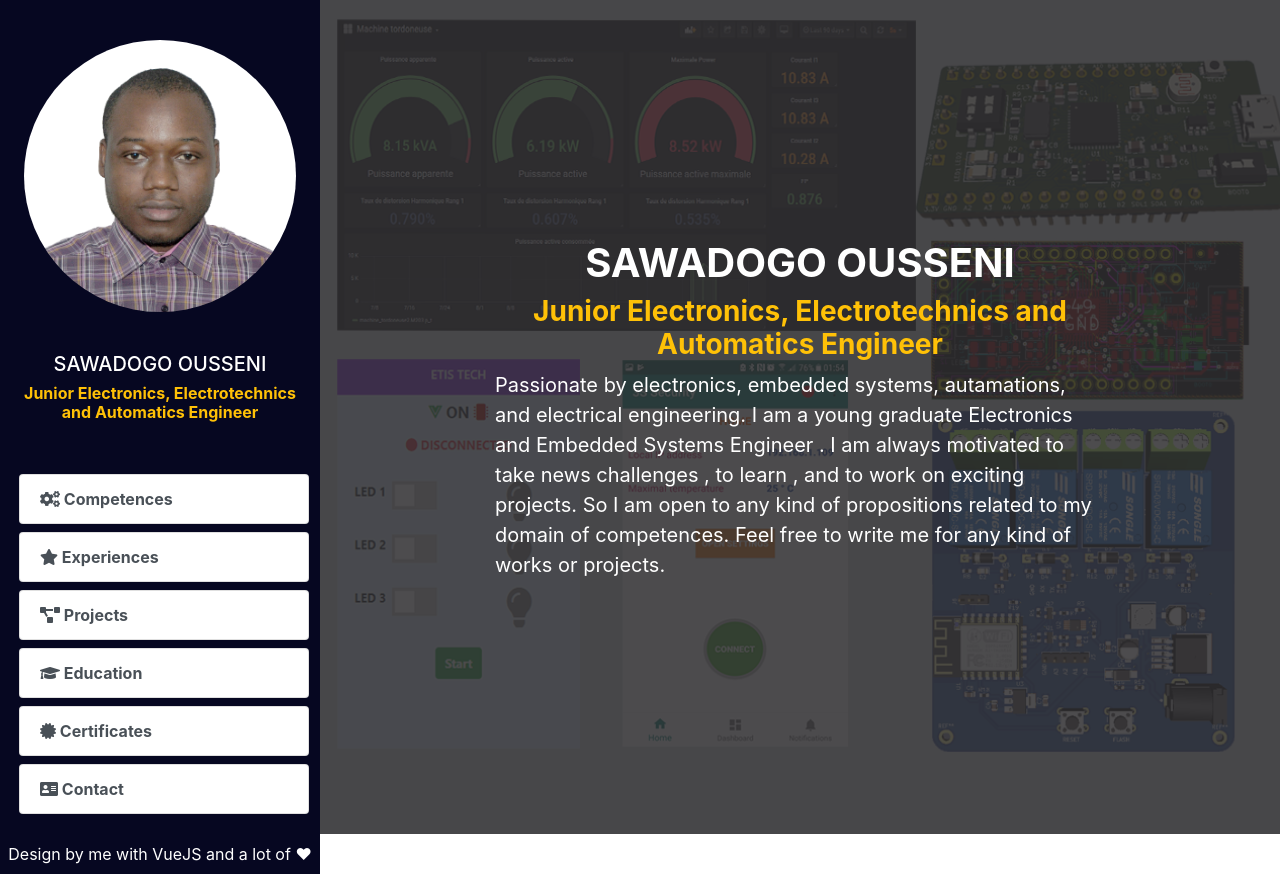
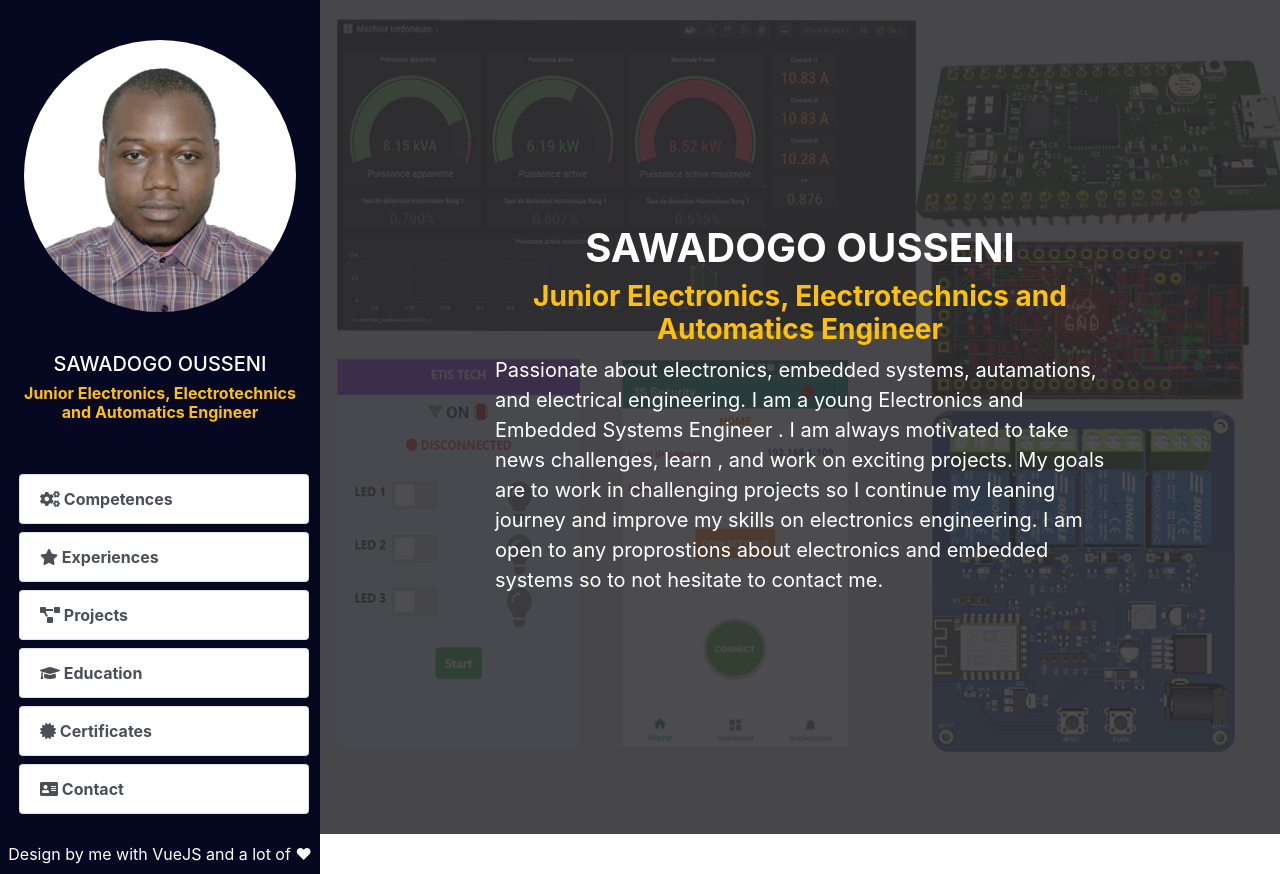
Before and after one commit to infotronic218/portfolio, a Vue app: page / in a window 1280 px wide. Built offline with nearby package versions, Linux system fonts and the light colour scheme.

Commit message:
Update profil

```diff
--- a/src/components/Application.vue
+++ b/src/components/Application.vue
@@ -7,12 +7,14 @@
                     <h1 class="text-center text-white text-uppercase"> <strong>Sawadogo Ousseni </strong></h1>
                    <h3 class="text-warning text-center"><strong>Junior Electronics, Electrotechnics and Automatics Engineer </strong></h3>
                    <p class="text-white  " style="font-size:20px;">
-                       Passionate by electronics, embedded systems, autamations,
+                       Passionate about electronics, embedded systems, autamations,
                        and electrical engineering.
-                       I am a young graduate Electronics and Embedded Systems Engineer . I am always motivated
-                       to take news challenges , to learn , and to work on exciting projects.
-                       So I am open to any kind of propositions related to my domain of competences. Feel free to write
-                       me for any kind of works or projects.
+                       I am a young Electronics and Embedded Systems Engineer . I am always motivated
+                       to take news challenges, learn , and work on exciting projects.
+                       My goals are to work in challenging projects so I continue my leaning journey and
+                       improve my skills on electronics engineering.
+                       I am open to any proprostions about electronics and embedded systems so to not hesitate to
+                       contact me.
                    </p>
 
                 </div>
--- a/src/components/Certificates.vue
+++ b/src/components/Certificates.vue
@@ -26,6 +26,10 @@ export default {
     data() {
         return {
             certificates:[
+                {
+                    title:"Mastering RTOS: Hands on FreeRTOS and STM32Fx with Debugging",
+                     image:"https://udemy-certificate.s3.amazonaws.com/image/UC-e015b911-3657-4b28-beb2-90420439ad56.jpg"
+                 },
                 {
                     title:"Complete Electronics Hardware design course",
                      image:require("../assets/certificates/hardware_design.jpg")
--- a/src/components/Projects.vue
+++ b/src/components/Projects.vue
@@ -15,8 +15,8 @@
             <div class="col-sm-10 mt-2">
                <div class="card ">
                   <div class="card-body">
-                     <h5 class="text-primary">DC Buck converter power supply design (50W, 10A, 5V) with STM32</h5>
-                     <p>This project is the design of 50W Synchronous Buck converter with 10A and 5V outpout. This project involved many design
+                     <h5 class="text-primary">DC Buck converter power supply design (300W, 25A, 12V) with STM32</h5>
+                     <p>This project is the design of 300W Synchronous Buck converter with 25A and 12V outpout. This project involved many design
                         tools like Matlab/Simulink, Orcad/PSPice and PowerSim. We design the converter mathematical model and tunne the PI
                         controller in order to have the best response for the system. An STM32 MCU was used to run the PI controller code. The PCB of
                         the board is designed in Orcad/Cadense.
```
